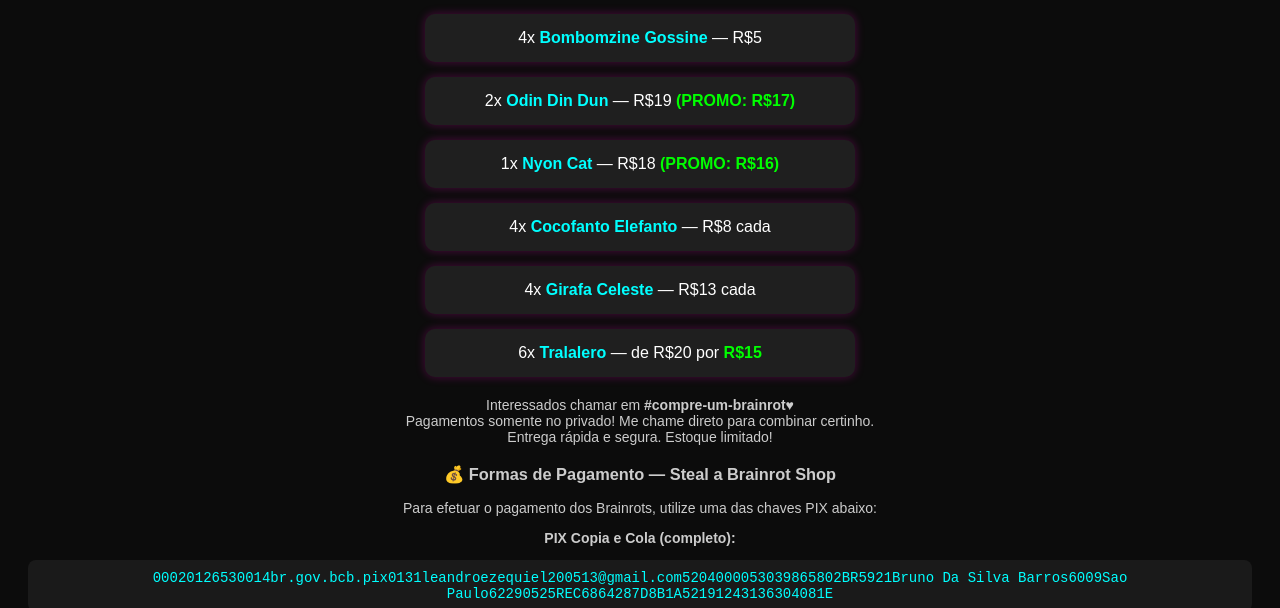
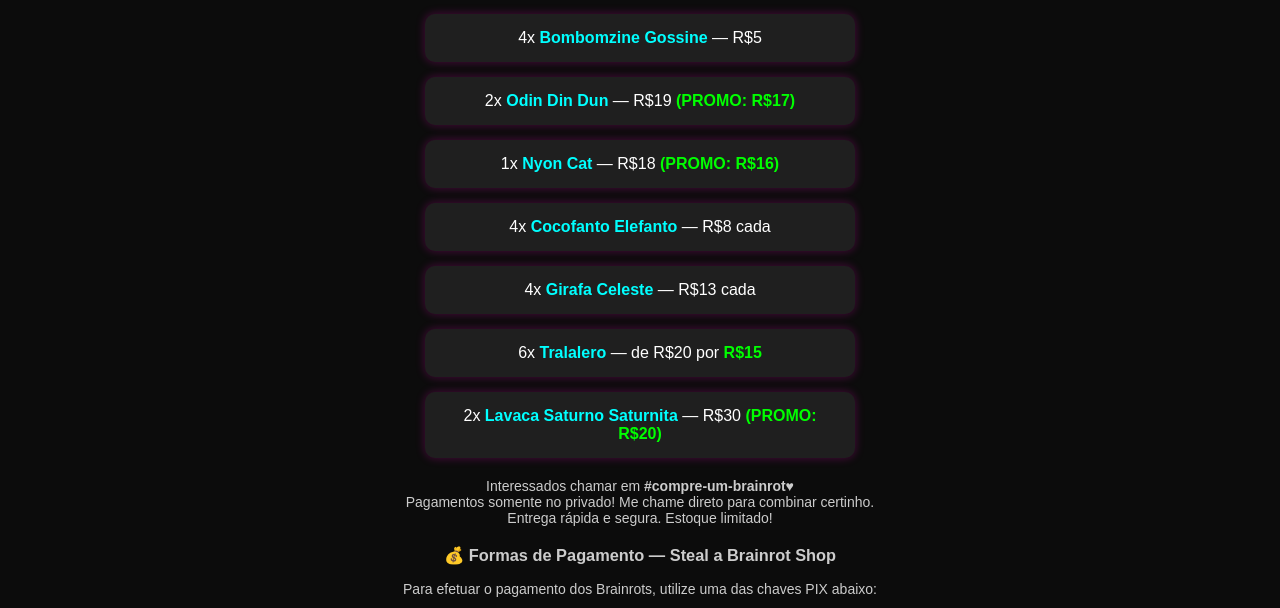
Before and after one commit to seishironagi687/brainrot-brasil, a plain HTML site: page index.html in a window 1280 px wide. Shown: the part 167-775 px from the top of the page. Drawn offline with Linux system fonts and the light colour scheme.

Commit message:
Update index.html

```diff
--- a/index.html
+++ b/index.html
@@ -105,6 +105,7 @@
   <div class="produto">4x <span>Cocofanto Elefanto</span> — R$8 cada</div>
   <div class="produto">4x <span>Girafa Celeste</span> — R$13 cada</div>
   <div class="produto">6x <span>Tralalero</span> — de R$20 por <span style="color: #0f0;">R$15</span></div>
+  <div class="produto">2x <span>Lavaca Saturno Saturnita</span> — R$30 <span style="color: #0f0;">(PROMO: R$20)</span></div>
 
   <!-- Instruções -->
   <div class="info">
```
